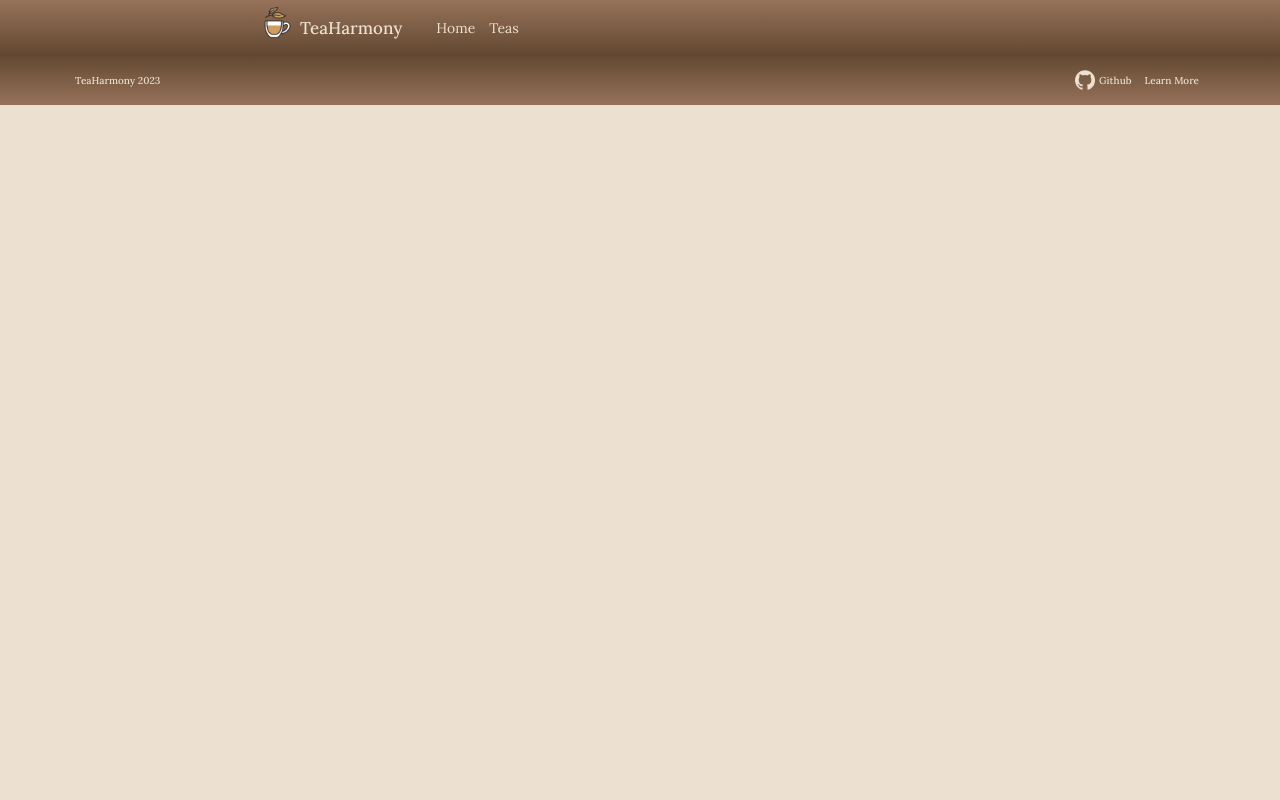
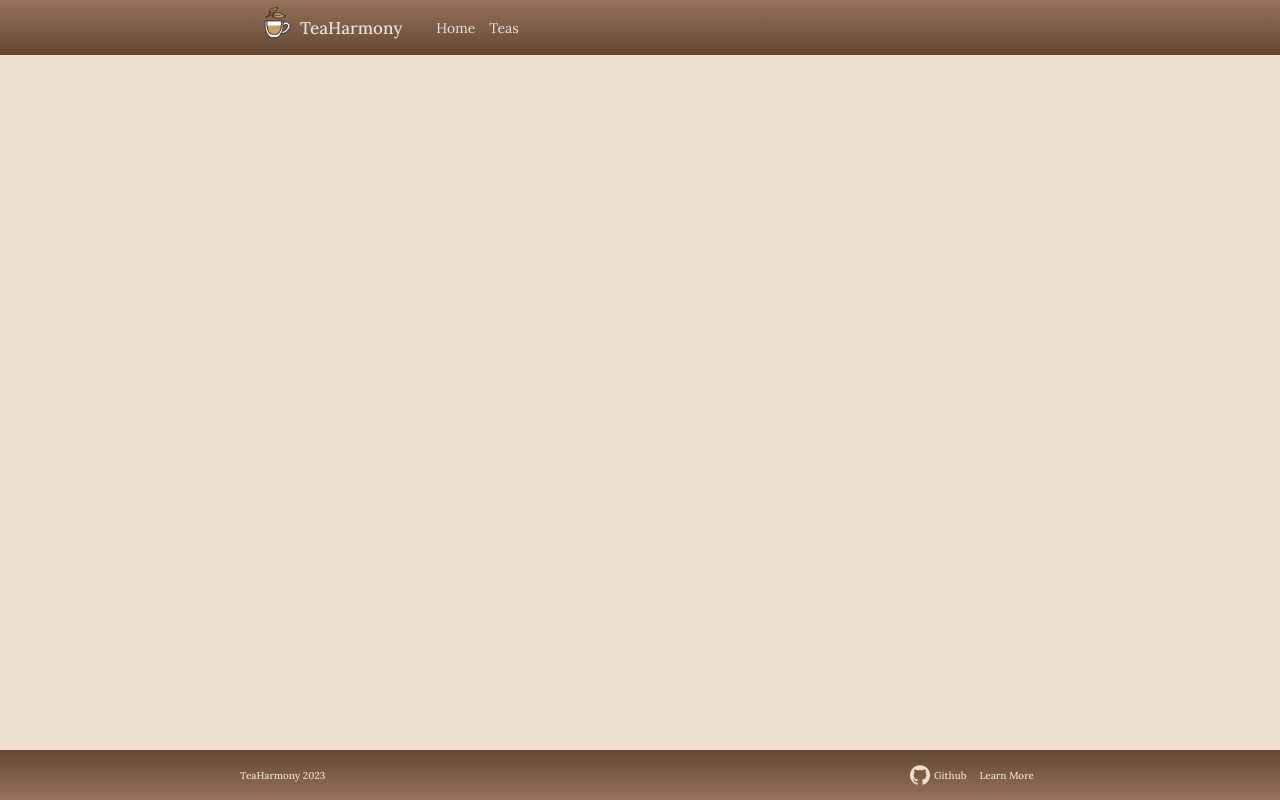
Before and after one commit to dhyum9/TeaHarmony, a React (Create React App) app in the folder react-app/: page / in a window 1280 px wide. Built offline with nearby package versions, Linux system fonts and the light colour scheme; no server answers.

Commit message:
Fix footer to be at bottom of screen

```diff
--- a/react-app/src/components/Footer/Footer.css
+++ b/react-app/src/components/Footer/Footer.css
@@ -1,3 +1,12 @@
+.footer-container{
+  background-image: linear-gradient(#634832, #967259);
+  position: fixed;
+  bottom: 0;
+  left: 0;
+  right: 0;
+  z-index: 10;
+}
+
 .footer{
   display: flex;
   justify-content: space-between;
@@ -7,6 +16,8 @@
   font-size: 10px;
   font-weight: 500;
   padding: 15px 75px;
+  max-width: 800px;
+  margin: 0 auto;
 }
 
 .footer-right{
--- a/react-app/src/components/Footer/index.js
+++ b/react-app/src/components/Footer/index.js
@@ -5,6 +5,7 @@ import LearnMoreModal from '../LearnMoreModal';
 
 const Footer = () => {
   return (
+    <div className='footer-container'>
       <div className='footer'>
         <div className='footer-left'>
           TeaHarmony 2023
@@ -23,6 +24,7 @@ const Footer = () => {
           </div>
         </div>
       </div>
+    </div>
   )
 }
 
```
Lines whose indentation alone changed are shown as unchanged.
